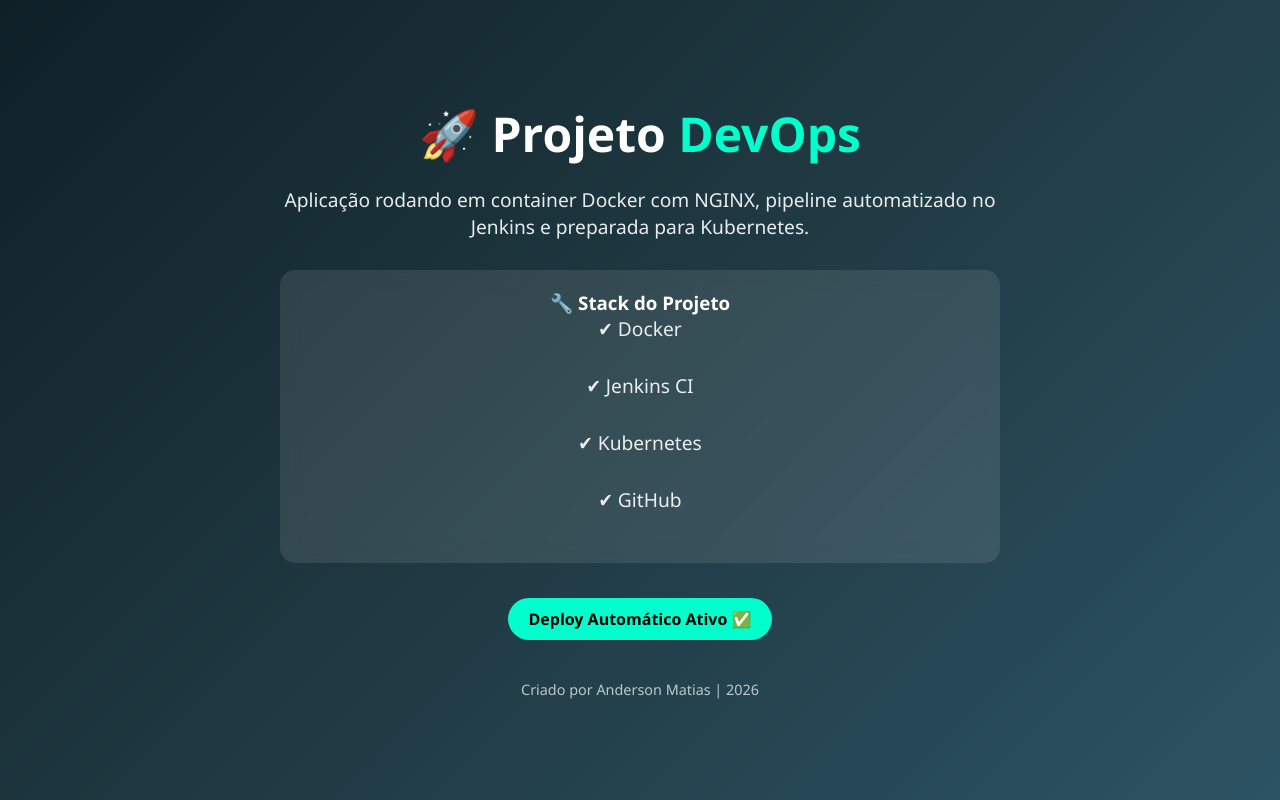
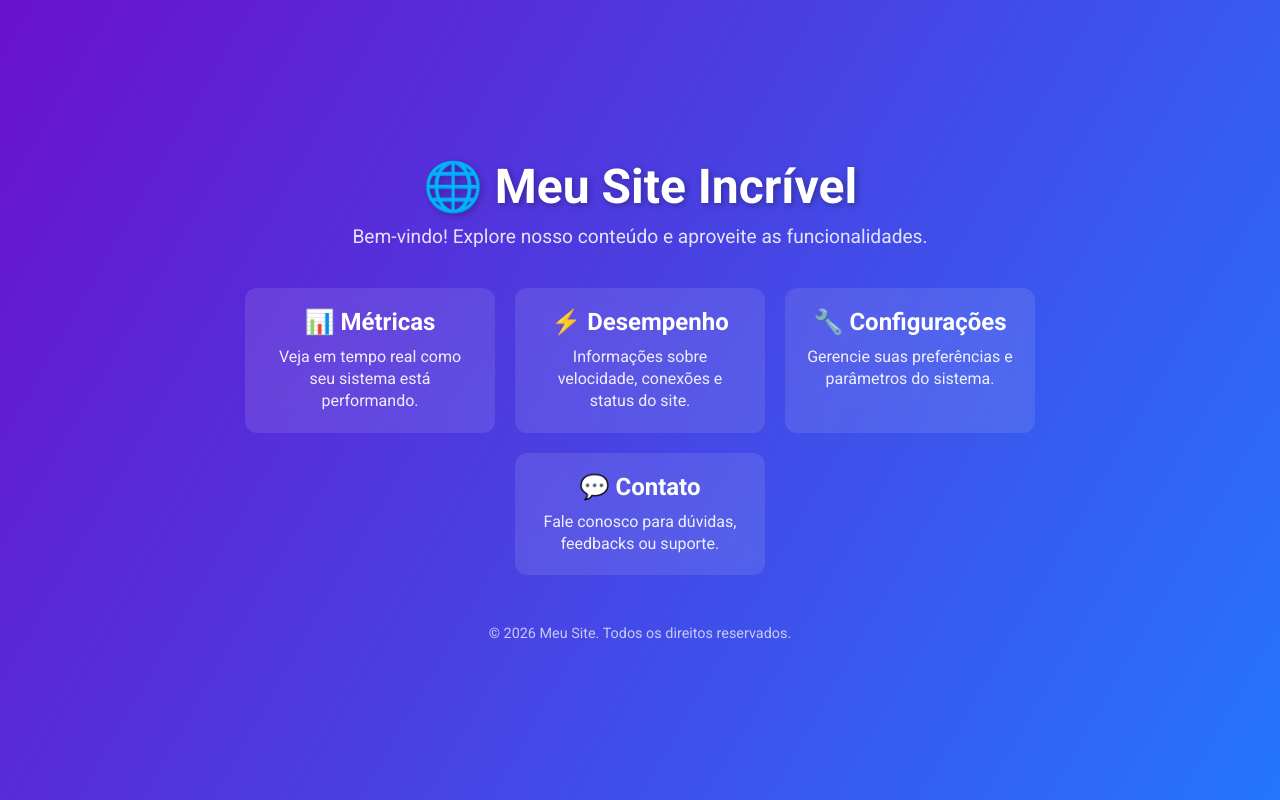
Before and after one commit to a20n21/nginx-docker, a plain HTML site: page site/index.html in a window 1280 px wide. Drawn offline with Linux system fonts and the light colour scheme.

Commit message:
Serie de mudanças na aplicação

```diff
--- /dev/null
+++ b/loki-data/chunks/loki_cluster_seed.json
@@ -0,0 +1 @@
+{"UID":"696fed80-44a4-42c5-8ab1-4d1e90d4a1ad","created_at":"2026-03-06T08:44:33.790948773Z","version":{"version":"2.9.0","revision":"2feb64f69","branch":"HEAD","buildUser":"root@bbf5319ac191","buildDate":"2023-09-07T18:04:36Z","goVersion":"go1.20.7"}}
--- a/site/index.html
+++ b/site/index.html
@@ -2,104 +2,116 @@
 <html lang="pt-BR">
 <head>
   <meta charset="UTF-8">
-    <title>Projeto DevOps - Nginx</title>
   <meta name="viewport" content="width=device-width, initial-scale=1.0">
-
+  <title>Bem-vindo ao Meu Site</title>
+  <link href="https://fonts.googleapis.com/css2?family=Roboto:wght@400;700&display=swap" rel="stylesheet">
   <style>
     * {
+      box-sizing: border-box;
       margin: 0;
       padding: 0;
-            box-sizing: border-box;
-            font-family: 'Segoe UI', Tahoma, Geneva, Verdana, sans-serif;
+      font-family: 'Roboto', sans-serif;
     }
 
     body {
-            background: linear-gradient(135deg, #0f2027, #203a43, #2c5364);
-            color: white;
+      background: linear-gradient(120deg, #6a11cb, #2575fc);
+      color: #fff;
+      min-height: 100vh;
       display: flex;
+      flex-direction: column;
       justify-content: center;
       align-items: center;
-            height: 100vh;
-            text-align: center;
+      padding: 20px;
     }
 
-        .container {
-            max-width: 800px;
-            padding: 40px;
+    header {
+      text-align: center;
+      margin-bottom: 40px;
     }
 
-        h1 {
+    header h1 {
       font-size: 3rem;
-            margin-bottom: 20px;
+      margin-bottom: 10px;
+      text-shadow: 2px 2px 6px rgba(0,0,0,0.3);
     }
 
-        h1 span {
-            color: #00ffcc;
+    header p {
+      font-size: 1.2rem;
+      opacity: 0.85;
     }
 
-        p {
-            font-size: 1.2rem;
-            margin-bottom: 30px;
+    .cards {
+      display: flex;
+      flex-wrap: wrap;
+      gap: 20px;
+      justify-content: center;
+      max-width: 900px;
+    }
+
+    .card {
+      background: rgba(255, 255, 255, 0.1);
+      backdrop-filter: blur(10px);
+      border-radius: 12px;
+      padding: 20px;
+      width: 250px;
+      text-align: center;
+      transition: transform 0.3s, box-shadow 0.3s;
+      cursor: pointer;
+    }
+
+    .card:hover {
+      transform: translateY(-5px);
+      box-shadow: 0 10px 25px rgba(0,0,0,0.3);
+    }
+
+    .card h3 {
+      margin-bottom: 10px;
+      font-size: 1.5rem;
+    }
+
+    .card p {
+      font-size: 1rem;
+      line-height: 1.4;
       opacity: 0.9;
     }
 
-        .info {
-            background: rgba(255,255,255,0.1);
-            padding: 20px;
-            border-radius: 15px;
-            backdrop-filter: blur(10px);
-            margin-bottom: 20px;
-        }
-
-        .badge {
-            display: inline-block;
-            padding: 10px 20px;
-            border-radius: 50px;
-            background: #00ffcc;
-            color: #000;
-            font-weight: bold;
-            margin-top: 15px;
-        }
-
     footer {
-            margin-top: 40px;
+      margin-top: 50px;
+      text-align: center;
       font-size: 0.9rem;
       opacity: 0.7;
     }
-
-        @media(max-width: 600px){
-            h1 {
-                font-size: 2rem;
-            }
-        }
   </style>
 </head>
+<body>
 
-<body>
-    <div class="container">
-        <h1>🚀 Projeto <span>DevOps</span></h1>
+  <header>
+    <h1>🌐 Meu Site Incrível</h1>
+    <p>Bem-vindo! Explore nosso conteúdo e aproveite as funcionalidades.</p>
+  </header>
 
-        <p>
-            Aplicação rodando em container Docker com NGINX,
-            pipeline automatizado no Jenkins
-            e preparada para Kubernetes.
-        </p>
-
-        <div class="info">
-            <h3>🔧 Stack do Projeto</h3>
-            <p>✔ Docker</p>
-            <p>✔ Jenkins CI</p>
-            <p>✔ Kubernetes</p>
-            <p>✔ GitHub</p>
+  <section class="cards">
+    <div class="card">
+      <h3>📊 Métricas</h3>
+      <p>Veja em tempo real como seu sistema está performando.</p>
     </div>
-
-        <div class="badge">
-            Deploy Automático Ativo ✅
+    <div class="card">
+      <h3>⚡ Desempenho</h3>
+      <p>Informações sobre velocidade, conexões e status do site.</p>
     </div>
+    <div class="card">
+      <h3>🔧 Configurações</h3>
+      <p>Gerencie suas preferências e parâmetros do sistema.</p>
+    </div>
+    <div class="card">
+      <h3>💬 Contato</h3>
+      <p>Fale conosco para dúvidas, feedbacks ou suporte.</p>
+    </div>
+  </section>
 
   <footer>
-            Criado por Anderson Matias | 2026
+    &copy; 2026 Meu Site. Todos os direitos reservados.
   </footer>
-    </div>
+
 </body>
 </html>
```
Also changed, not shown: docker-compose.yml (+20 -1 lines), loki-config.yaml (added, +35 -0 lines), promtail-config.yaml (added, +18 -0 lines), 9 other files. Lines whose indentation alone changed are shown as unchanged.
